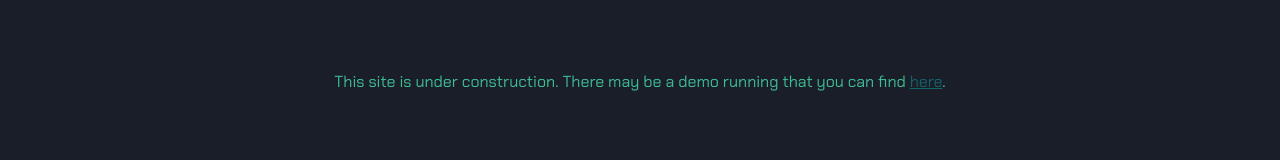
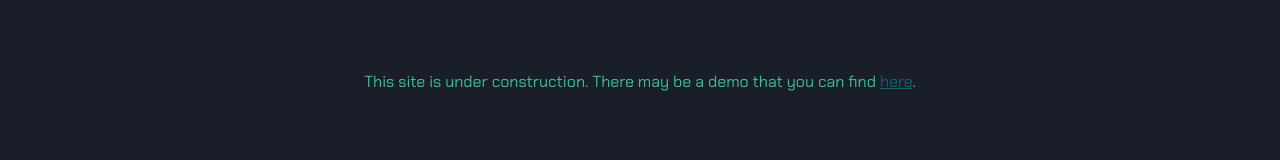
Before and after one commit to Sleepy-Fish/sleepy.fish, a React app: page / in a window 1280 px wide. Shown: the part 363-523 px from the top of the page. Built offline with nearby package versions, Linux system fonts and the light colour scheme.

Commit message:
kick off build

```diff
--- a/src/Root/components/Content.jsx
+++ b/src/Root/components/Content.jsx
@@ -4,7 +4,7 @@ const Content = () => (
   <div className="absolute top-0 left-0 w-screen h-screen p-5 md:p-10 pt-header-m md:pt-header-d pb-footer-m md:pb-footer-d">
     <div className="flex items-center justify-center h-full">
       <p className="text-center text-highlight">
-        This site is under construction. There may be a demo running that you can find
+        This site is under construction. There may be a demo that you can find
         {' '}
         <a className="underline text-primary" href="https://demo.sleepy.fish">here</a>
         .
```
